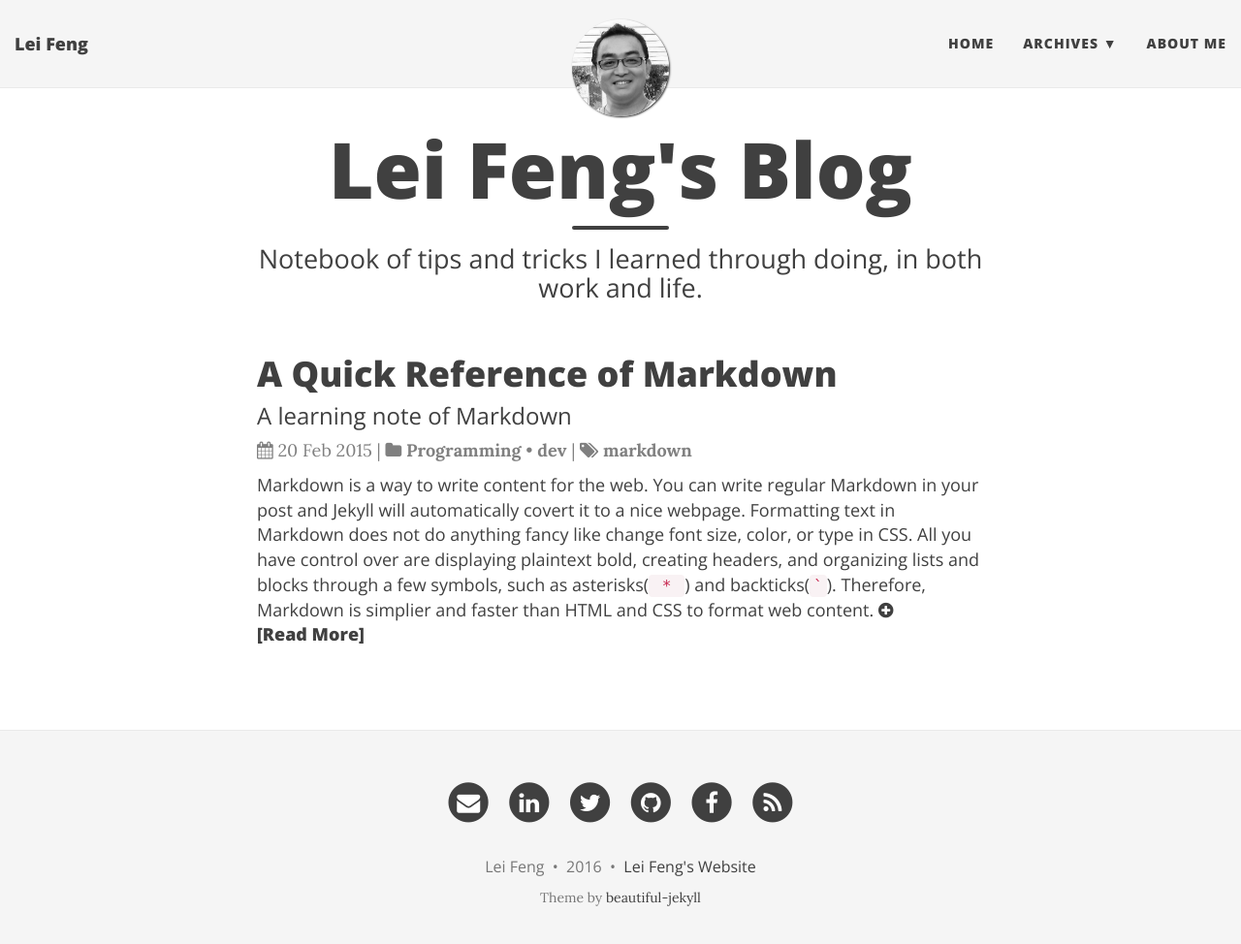
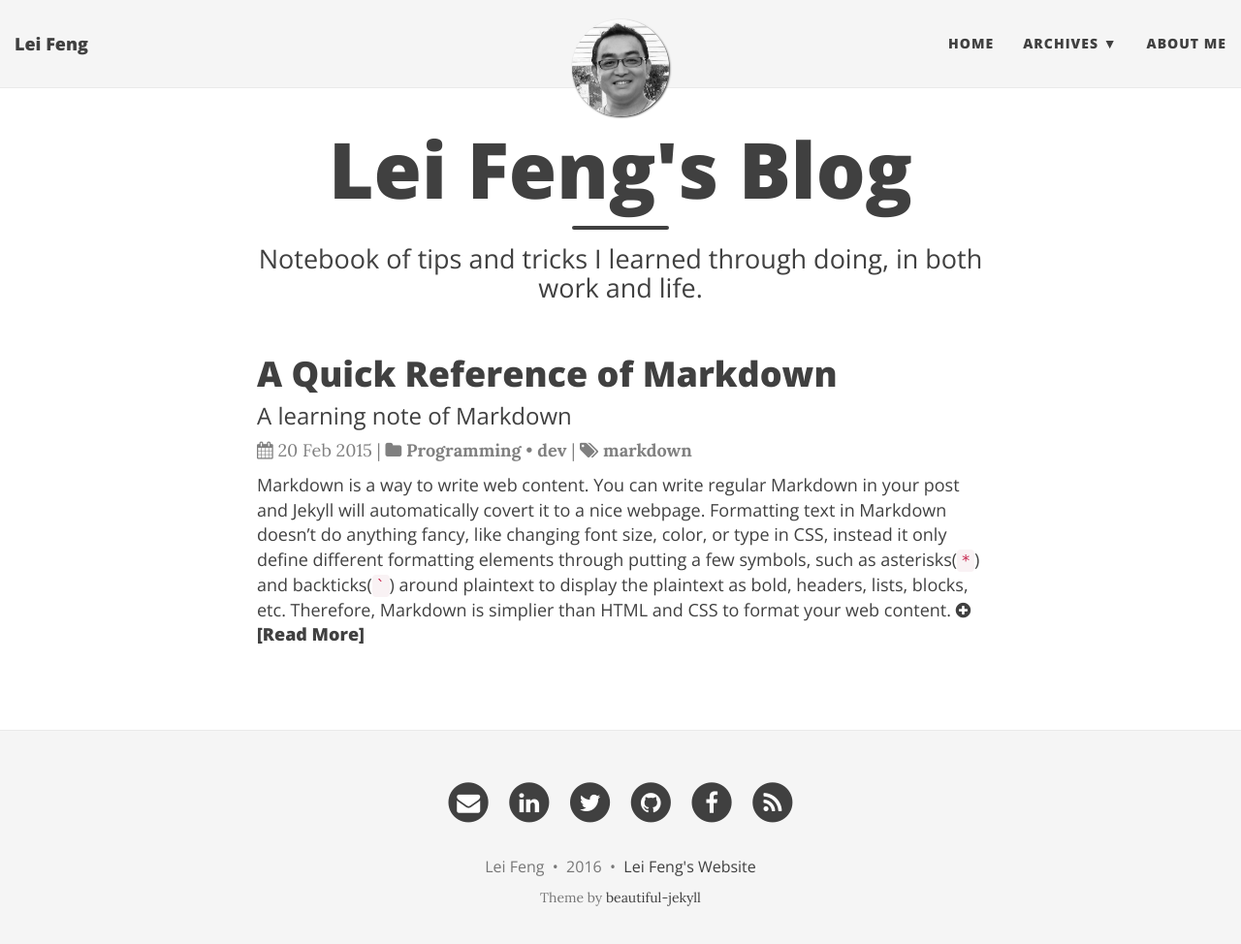
Before and after one commit to stonefl/stonefl.github.io, a Jekyll site: the page built from index.html, in a window 1280 px wide and 987 px high. Shown: the top 974 px of the window at 97% size. Built offline with Jekyll 4.4.1, drawn with Linux system fonts in a browser that asks for light colours; nearby versions of some CDN libraries; the list of posts is cut into pages by our own code.

Commit message:
Updated 2015-02-20-test-markdown.md

```diff
--- a/_posts/2015-02-20-test-markdown.md
+++ b/_posts/2015-02-20-test-markdown.md
@@ -10,12 +10,15 @@ categories:
 tags: Markdown
 ---
 
-[Markdown](http://markdowntutorial.com/) is a way to write content for the web. You can write regular Markdown in your post and Jekyll will automatically covert it to a nice webpage. Formatting text in Markdown does not do anything fancy like change font size, color, or type in CSS. All you have control over are displaying plaintext bold, creating headers, and organizing lists and blocks through a few symbols, such as asterisks(` * `) and backticks(`` ` ``). Therefore, Markdown is simplier and faster than HTML and CSS to format web content.
+[Markdown](http://markdowntutorial.com/) is a way to write web content. You can write regular Markdown in your post and Jekyll will automatically covert it to a nice webpage. Formatting text in Markdown doesn't do anything fancy, like changing font size, color, or type in CSS, instead it only define different formatting elements through putting a few symbols, such as asterisks(`*`) and backticks(`` ` ``) around plaintext to display the plaintext as bold, headers, lists, blocks, etc. Therefore, Markdown is simplier than HTML and CSS to format your web content.
 <!--more-->
 
-This
+This post lists out some frequently used formatting elements in Markdown. It is used as a quick reference to me.
 
-You can write regular [markdown](http://markdowntutorial.com/) here and Jekyll will automatically convert it to a nice webpage.  I strongly encourage you to [take 5 minutes to learn how to write in markdown](http://markdowntutorial.com/) - it'll teach you how to transform regular text into bold/italics/headings/tables/etc.
+
+
+
+I strongly encourage you to [take 5 minutes to learn how to write in markdown](http://markdowntutorial.com/) - it'll teach you how to transform regular text into bold/italics/headings/tables/etc.
 
 **Here is some bold text**
 
```
